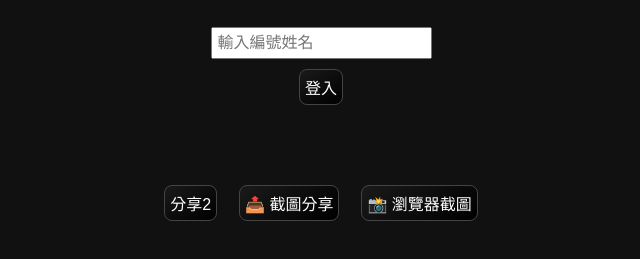
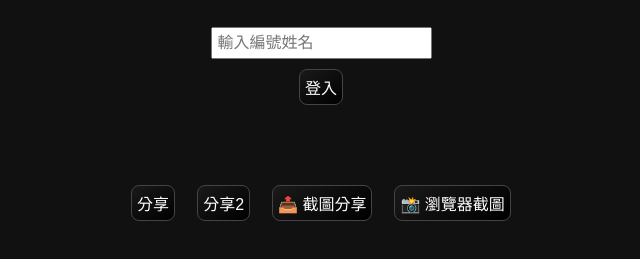
Before and after one commit to Xxjun7/j808vip, a plain HTML site: page index.html in a window 1280 px wide. Shown: the part 87-346 px from the top of the page, without its empty margins (319-959 px from the left). Drawn offline with Linux system fonts and the light colour scheme.

Commit message:
Update index.html

```diff
--- a/index.html
+++ b/index.html
@@ -28,6 +28,7 @@
 
 <!-- ⭐ 按鈕區（置中） -->
 <div id="actionBtns">
+  <button onclick="Share('#card')">分享</button>
   <button onclick="Share.run('#card')">分享2</button>
   <button onclick="share()" class="capture">📤 截圖分享</button>
   <button id="copyBtn" onclick="copyCode()" class="copy" style="display:none;">📋 複製驗證碼</button>
```
